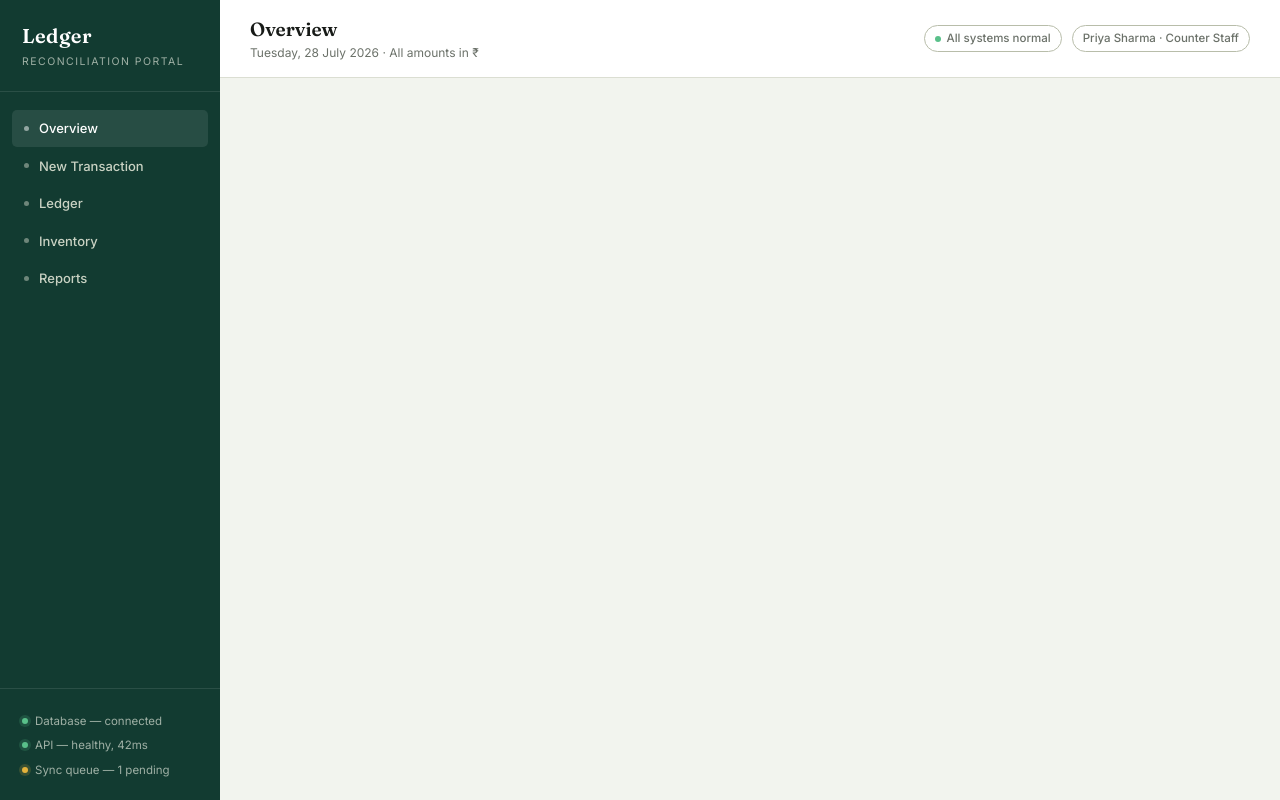
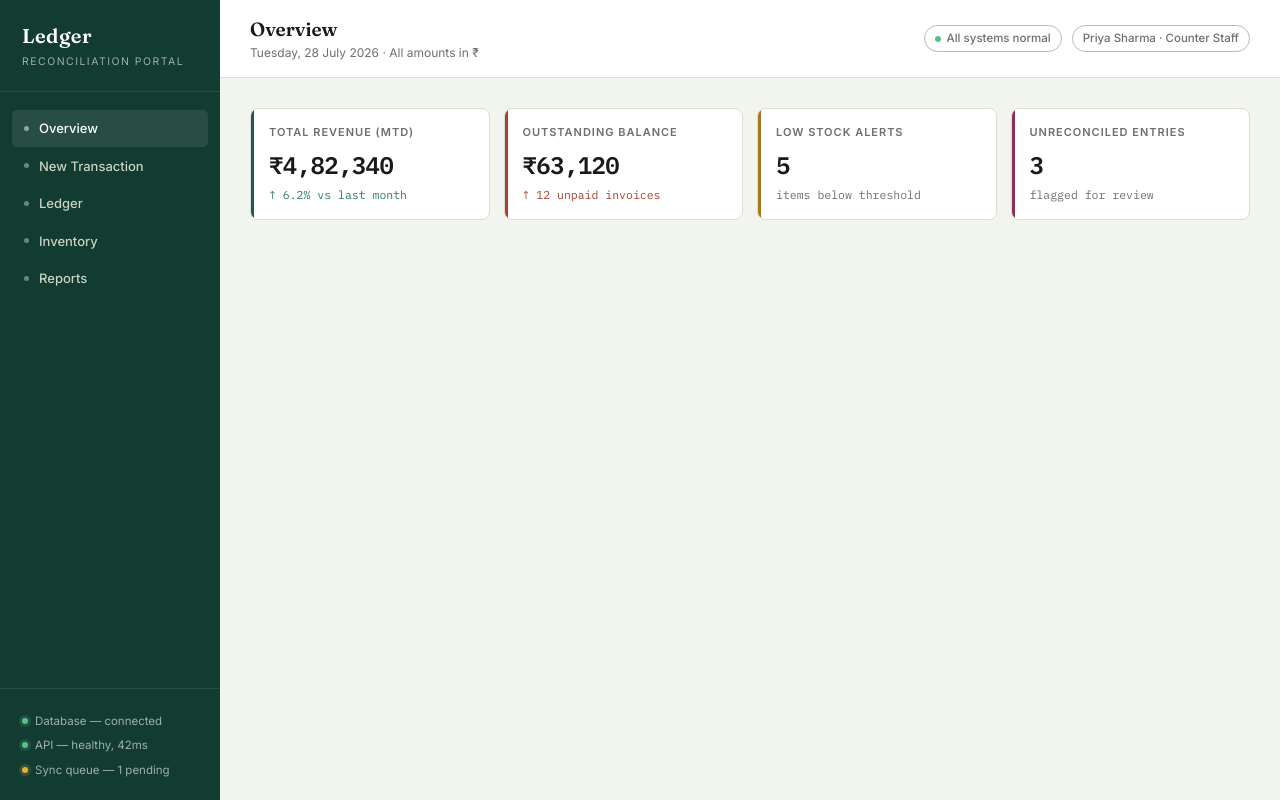
Before and after one commit to thesandeepsuthar/tally-ledger, a Next.js app: page / in a window 1280 px wide. Built offline with nearby package versions, Linux system fonts and the light colour scheme.

Commit message:
feat: add stat cards row with revenue, balance, alerts, unreconciled

```diff
--- a/src/app/page.tsx
+++ b/src/app/page.tsx
@@ -71,7 +71,35 @@ export default function Dashboard() {
         </div>
 
         {/* Content */}
-        <div className="flex-1 p-[30px] pb-[60px]" />
+        <div className="flex-1 p-[30px] pb-[60px]">
+          {/* Stats cards */}
+          <div className="grid grid-cols-2 lg:grid-cols-4 gap-[14px] mb-[26px]">
+            <div className="bg-surface border border-rule rounded-lg px-[18px] py-4 relative overflow-hidden">
+              <div className="absolute left-0 top-0 bottom-0 w-[3px] bg-green" />
+              <div className="text-[11px] uppercase tracking-[0.09em] text-muted font-semibold">Total Revenue (MTD)</div>
+              <div className="font-mono text-2xl font-semibold mt-2 tracking-tight">₹4,82,340</div>
+              <div className="text-[11.5px] mt-1.5 font-mono text-credit">↑ 6.2% vs last month</div>
+            </div>
+            <div className="bg-surface border border-rule rounded-lg px-[18px] py-4 relative overflow-hidden">
+              <div className="absolute left-0 top-0 bottom-0 w-[3px] bg-debit" />
+              <div className="text-[11px] uppercase tracking-[0.09em] text-muted font-semibold">Outstanding Balance</div>
+              <div className="font-mono text-2xl font-semibold mt-2 tracking-tight">₹63,120</div>
+              <div className="text-[11.5px] mt-1.5 font-mono text-debit">↑ 12 unpaid invoices</div>
+            </div>
+            <div className="bg-surface border border-rule rounded-lg px-[18px] py-4 relative overflow-hidden">
+              <div className="absolute left-0 top-0 bottom-0 w-[3px] bg-pending" />
+              <div className="text-[11px] uppercase tracking-[0.09em] text-muted font-semibold">Low Stock Alerts</div>
+              <div className="font-mono text-2xl font-semibold mt-2 tracking-tight">5</div>
+              <div className="text-[11.5px] mt-1.5 font-mono text-muted">items below threshold</div>
+            </div>
+            <div className="bg-surface border border-rule rounded-lg px-[18px] py-4 relative overflow-hidden">
+              <div className="absolute left-0 top-0 bottom-0 w-[3px] bg-flag" />
+              <div className="text-[11px] uppercase tracking-[0.09em] text-muted font-semibold">Unreconciled Entries</div>
+              <div className="font-mono text-2xl font-semibold mt-2 tracking-tight">3</div>
+              <div className="text-[11.5px] mt-1.5 font-mono text-muted">flagged for review</div>
+            </div>
+          </div>
+        </div>
       </div>
     </div>
   );
```
